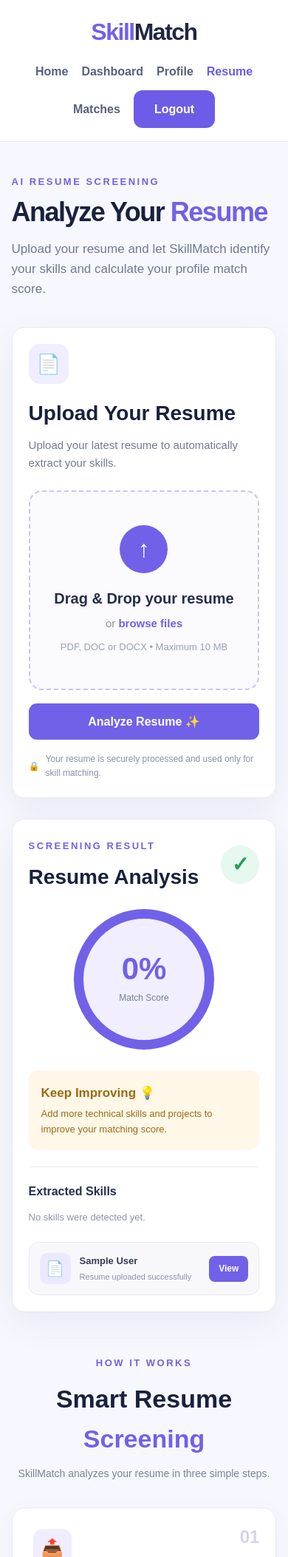
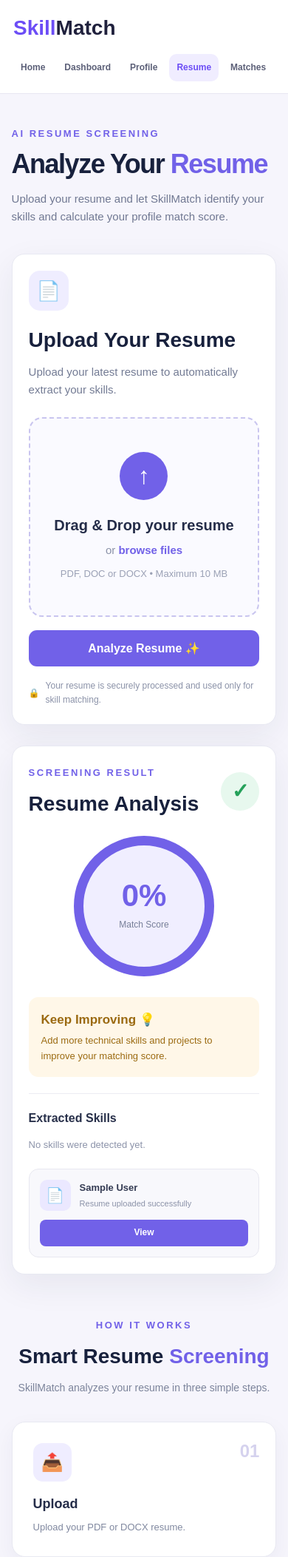
Before and after one commit to artij5657-star/matchskill, a Flask app: page /resume in a window 390 px wide. Shown: the top 2105 px of the page at 74% size. Run offline with Flask 3, Linux system fonts and the light colour scheme; the visitor is signed in with stand-in values (Sample User, id 1).

Commit message:
Update resume page header and UI

```diff
--- a/templates/resume.html
+++ b/templates/resume.html
@@ -1,3 +1,4 @@
+
 <!DOCTYPE html>
 <html lang="en">
 
@@ -14,10 +15,20 @@
             box-sizing: border-box;
         }
 
+        :root {
+            --primary: #6c4df6;
+            --primary-dark: #5035c9;
+            --text: #20213d;
+            --muted: #777991;
+            --background: #f6f5fc;
+            --card: #ffffff;
+            --border: #e8e6f2;
+        }
+
         body {
             font-family: Arial, Helvetica, sans-serif;
-            background: #f7f8ff;
-            color: #18213d;
+            background: var(--background);
+            color: var(--text);
             line-height: 1.6;
         }
 
@@ -33,58 +44,56 @@
         /* ================= NAVBAR ================= */
 
         .navbar {
-            width: 100%;
-            min-height: 82px;
-            background: #ffffff;
+            height: 76px;
+            background: white;
+            border-bottom: 1px solid var(--border);
             display: flex;
             align-items: center;
             justify-content: space-between;
-            padding: 0 7%;
-            border-bottom: 1px solid #e8e9f2;
+            padding: 0 6%;
             position: sticky;
             top: 0;
             z-index: 100;
         }
 
         .logo {
-            font-size: 32px;
+            font-size: 28px;
             font-weight: 800;
-            color: #202746;
-            letter-spacing: -1.5px;
+            color: var(--text);
         }
 
         .logo span {
-            color: #7161e8;
+            color: var(--primary);
         }
 
         .nav-links {
             display: flex;
             align-items: center;
-            gap: 34px;
+            gap: 8px;
         }
 
         .nav-links a {
-            color: #59617b;
-            font-size: 16px;
+            padding: 11px 15px;
+            border-radius: 10px;
+            color: #5c6078;
             font-weight: 600;
-            transition: 0.25s ease;
+            transition: 0.2s ease;
         }
 
         .nav-links a:hover,
         .nav-links a.active {
-            color: #6d5ce7;
+            color: var(--primary);
+            background: #f0edff;
         }
 
         .nav-links .login-btn {
-            color: #ffffff;
-            background: #6d5ce7;
-            padding: 13px 28px;
-            border-radius: 12px;
+            background: var(--primary);
+            color: white;
         }
 
         .nav-links .login-btn:hover {
-            color: #ffffff;
-            background: #5847d5;
+            background: var(--primary-dark);
+            color: white;
         }
 
         /* ================= PAGE ================= */
@@ -541,6 +550,10 @@
             font-weight: 700;
         }
 
+        .view-resume:hover {
+            background: #5e4ed8;
+        }
+
         /* ================= EMPTY RESULT ================= */
 
         .empty-result {
@@ -667,7 +680,6 @@
         }
 
         /* ================= FOOTER ================= */
-/* ================= FOOTER ================= */
 
         .footer {
             background: #202238;
@@ -690,17 +702,21 @@
             font-size: 14px;
         }
 
-
         /* ================= RESPONSIVE ================= */
 
         @media (max-width: 900px) {
 
             .navbar {
-                padding: 0 4%;
+                padding: 0 20px;
             }
 
             .nav-links {
-                gap: 15px;
+                gap: 2px;
+            }
+
+            .nav-links a {
+                padding: 9px 8px;
+                font-size: 13px;
             }
 
             .resume-grid {
@@ -715,34 +731,62 @@
         @media (max-width: 650px) {
 
             .navbar {
-                min-height: auto;
-                padding: 18px 5%;
-                flex-direction: column;
-                gap: 15px;
+                height: auto;
+                padding: 16px 18px;
+                display: block;
+            }
+
+            .logo {
+                margin-bottom: 12px;
             }
 
             .nav-links {
-                flex-wrap: wrap;
-                justify-content: center;
-                gap: 12px 18px;
+                overflow-x: auto;
+                white-space: nowrap;
+                display: flex;
+                gap: 6px;
+            }
+
+            .nav-links a {
+                padding: 9px 10px;
+                font-size: 12px;
+                flex-shrink: 0;
             }
 
             .resume-page {
-                padding-top: 40px;
+                padding: 40px 0 60px;
             }
 
             .resume-upload-card,
             .resume-result-card {
                 padding: 22px;
                 border-radius: 17px;
+                min-height: auto;
             }
 
             .page-header h1 {
                 font-size: 36px;
             }
 
+            .page-header p {
+                font-size: 15px;
+            }
+
             .screening-section {
                 margin-top: 55px;
+            }
+
+            .section-heading h2 {
+                font-size: 28px;
+            }
+
+            .resume-file {
+                flex-wrap: wrap;
+            }
+
+            .view-resume {
+                width: 100%;
+                text-align: center;
             }
         }
     </style>
@@ -1280,11 +1324,15 @@
     <!-- ================= FOOTER ================= -->
 
     <footer class="footer">
+
         <div class="footer-bottom">
+
             <p>
                 © 2026 SkillMatch. All rights reserved.
             </p>
-    </div>
+
+        </div>
+
     </footer>
 
 
```
Lines whose indentation alone changed are shown as unchanged.
